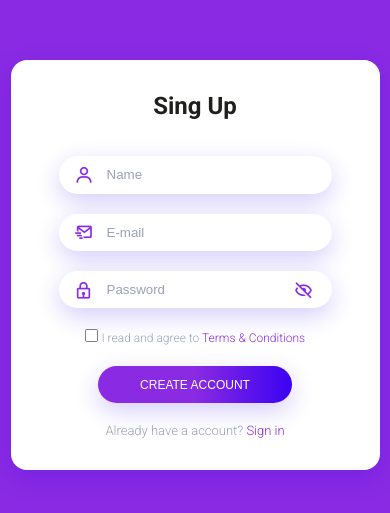
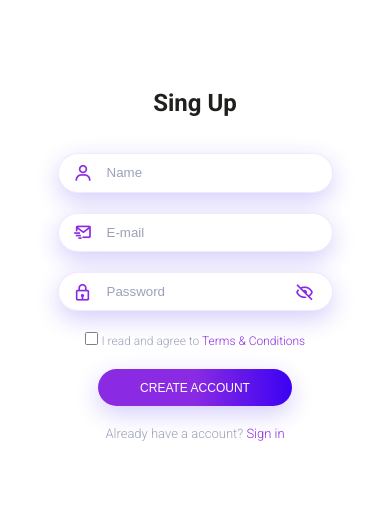
Before and after one commit to Lopez089/Daily-UI-Sing-Up, a website built with Vite: page index.html in a window 390 px wide. Shown: the part 157-670 px from the top of the page. Built offline with nearby package versions, Linux system fonts and the light colour scheme.

```diff
--- a/style.css
+++ b/style.css
@@ -7,7 +7,8 @@
 
   /*--------color-----------*/
   --first-color:linear-gradient(90deg, rgba(138,42,227,1) 50%, rgba(59,2,242,1) 100%);
-  --first-color-alt:rgba(59,2,242,1);
+  --secondary-color: rgba(59,2,242,1);
+  --first-color-alt:rgba(138,42,227, 10%);
   --title-color:#1F201D;
   --text-color:#9CA1B8;
   --text-color-highlighted:#8A2AE3;
@@ -261,10 +262,26 @@
 
 /*======================= COMPONENT =================*/
 
-@media (max-width:768px){
+@media (max-width:426px){
   .card{
-    min-width:0 !important;
+    width: 100vw;
+    height: 100vh !important;
+    display:flex;
+    align-items: center;
+    justify-content: center;
+    border-radius:0 !important ;
+    -webkit-border-radius:0 !important ;
+    -moz-border-radius:0 !important ;
+    -ms-border-radius:0 !important ;
+    -o-border-radius:0 !important ;
   }
+
+  input[type='text'],
+  input[type='email'],
+  input[type='password']{
+    border:1px solid var(--first-color-alt);
+  }
+
 }
 .card{
   background-color:#fff;
```
Also changed, not shown: dist/index.html, 2 other files.
